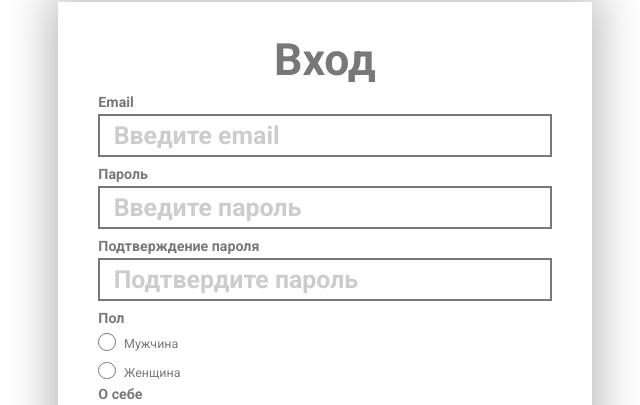
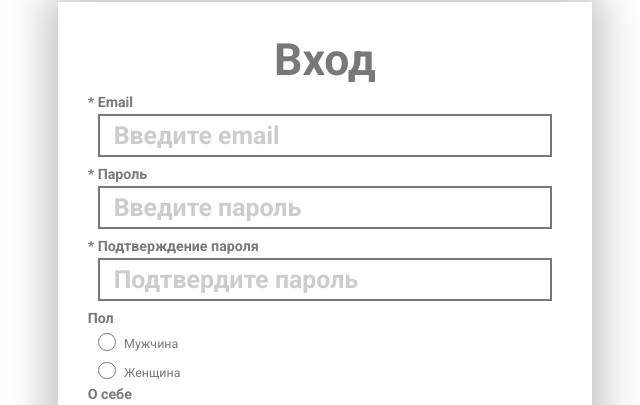
Before and after one commit to SergeiZaharyan/4p22-frontend-sergei-zaharyan, a plain HTML site: page homework_12/registration.html in a window 1280 px wide. Shown: the part 168-573 px from the top of the page, 315-955 px from the left. Drawn offline with Linux system fonts and the light colour scheme.

Commit message:
add change homework_12

```diff
--- a/homework_12/registration.html
+++ b/homework_12/registration.html
@@ -27,17 +27,17 @@
         <form class="poppup">
 <h1 class="poppup__heder">Вход</h1>
 <div class="poppup__container-subtitle">
-    <div class="poppup__subtitle">Email</div>
+    <div class="poppup__subtitle">* Email</div>
     <div class="poppup__subtitle-erorr  emailSubtitle block-off">Email введён некорректно</div>
 </div>
 <input type="email" name="email" placeholder="Введите email" class="poppup__style-input poppup__login">
 <div class="poppup__container-subtitle">
-    <div class="poppup__subtitle">Пароль</div>
+    <div class="poppup__subtitle">* Пароль</div>
     <div class="poppup__subtitle-erorr passwordFirstSubtitle block-off">Поле обязательно для заполнения</div>
 </div>
 <input type="password" placeholder="Введите пароль" class="poppup__style-input poppup__password">
 <div class="poppup__container-subtitle">
-    <div class="poppup__subtitle">Подтверждение пароля</div>
+    <div class="poppup__subtitle">* Подтверждение пароля</div>
     <div class="poppup__subtitle-erorr passwordSecondSubtitle block-off">Пароли не совпадают</div>
 </div>
 <input type="password" placeholder="Подтвердите пароль" class="poppup__style-input poppup__password">
--- a/homework_12/style registration.css
+++ b/homework_12/style registration.css
@@ -339,7 +339,7 @@ input[type="checkbox"]:checked::before {
     margin-bottom: calc(5/1440 * 100vw);
     color: #787878;
     text-align: left;
-    margin-left: calc(45/1440 * 100vw);
+    margin-left: calc(33/1440 * 100vw);
     }
     .poppup__subtitle-erorr{
         width: calc(300/1440 * 100vw);
@@ -685,7 +685,7 @@ input[type="checkbox"]:checked::before {
         margin-bottom: calc(5/768 * 100vw);
         color: #787878;
         text-align: left;
-        margin-left: calc(45/768 * 100vw);
+        margin-left: calc(33/768 * 100vw);
         }
         .poppup__subtitle-erorr{
             width: calc(300/768 * 100vw);
```
